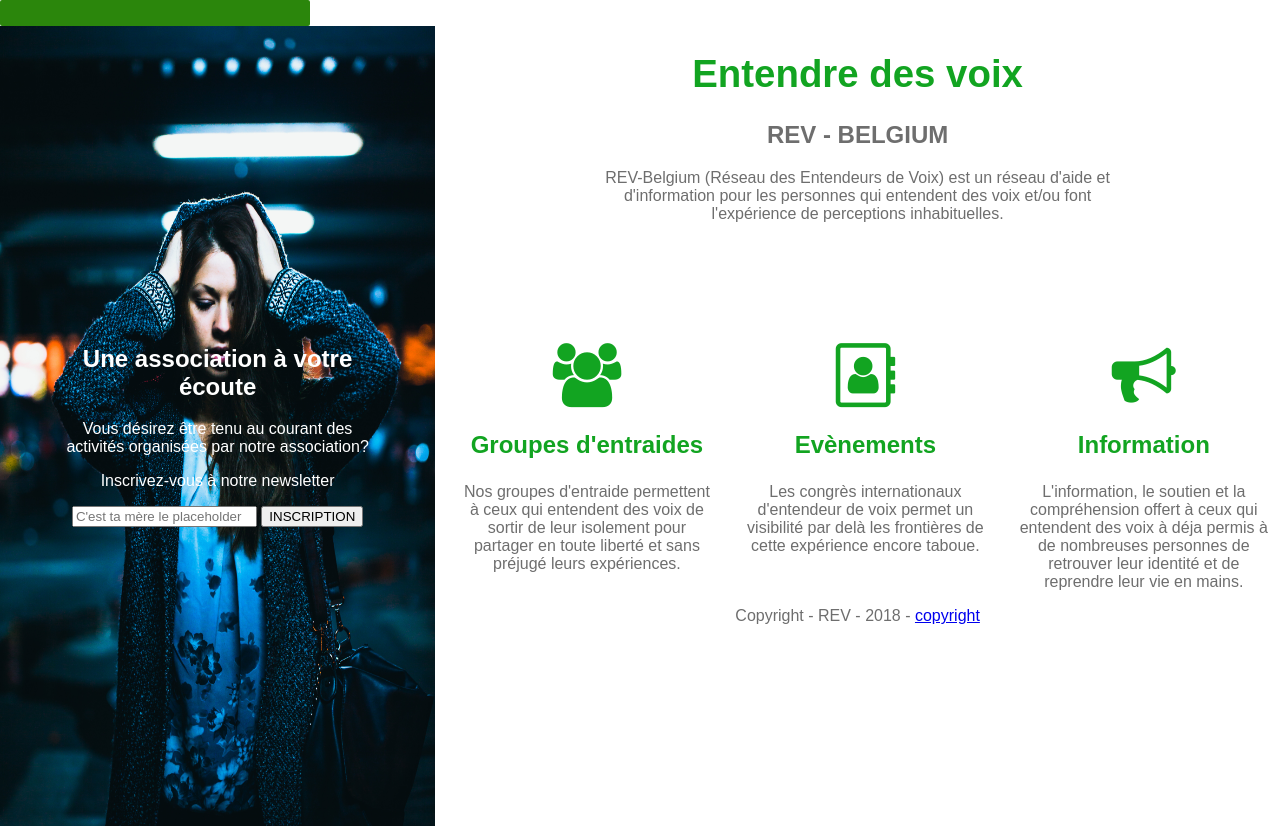
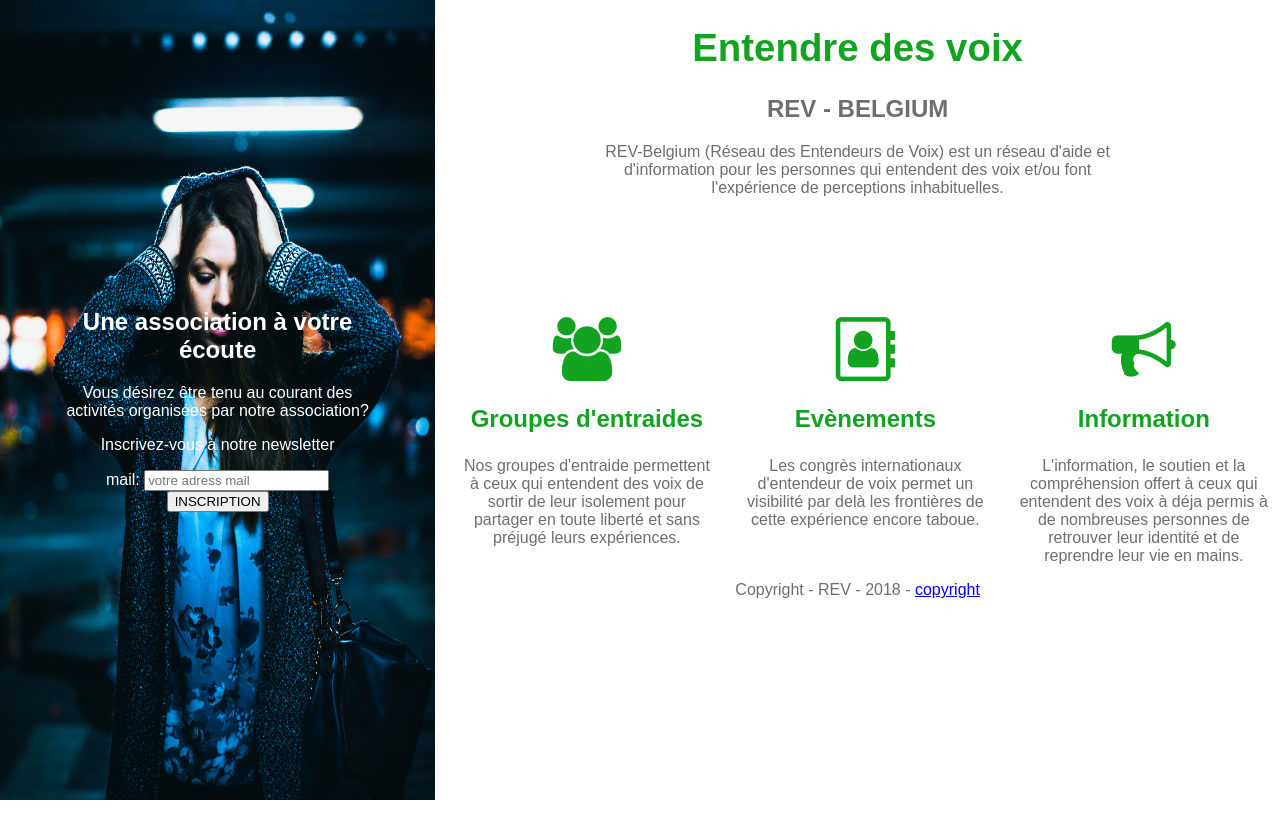
Before and after one commit to Ezaaii/filrouge-rev-belgium, a PHP site: page / in a window 1280 px wide. After the commit the page ends 800 px from the top, so only its background shows below. Run offline with PHP 8.4, Linux system fonts and the light colour scheme.

Commit message:
correction + analytics

```diff
--- a/Phase 2 - Design de la solution one-pager V2/onepage_v2/index.php
+++ b/Phase 2 - Design de la solution one-pager V2/onepage_v2/index.php
@@ -1,5 +1,5 @@
 <?php
-  require "./DB.php";
+require "DB.php";
 session_start();
 if (isset($_SESSION['message'])) {
     session_destroy();
@@ -16,15 +16,29 @@
     <title></title>
     <link rel="stylesheet" href="font-awesome-4.7.0/css/font-awesome.min.css">
     <link rel="stylesheet" href="style.css">
+    <title>Les entendeur</title>
+    <!-- Global site tag (gtag.js) - Google Analytics -->
+    <script async src="https://www.googletagmanager.com/gtag/js?id=UA-113111411-1"></script>
+    <script>
+      window.dataLayer = window.dataLayer || [];
+      function gtag(){dataLayer.push(arguments);}
+      gtag('js', new Date());
+
+      gtag('config', 'UA-113111411-1');
+    </script>
+
     <style media="screen">
         .messageDiv {
             background: #2b860c;
-        width:300px;
-        padding:5px;
+            width: 300px;
+            padding: 5px;
             border-radius: 2px;
+            z-index: 5;
+            display: none;
         }
-      .message{
-        font-family:Arial;
+
+        .message {
+            font-family: Arial;
             color: white;
             text-align: center;
         }
@@ -44,8 +58,9 @@
         <p>
             Inscrivez-vous à notre newsletter
         </p>
-        <form class="" action="index.html" method="post">
-          <input type="text" name="" value="" placeholder="C'est ta mère le placeholder">
+        <form class="" action="" method="post">
+            <label for="mail">mail:</label>
+            <input type="email" id="mail" name="email" value="" placeholder="votre adress mail">
             <input type="submit" name="" value="INSCRIPTION">
         </form>
     </div>
@@ -54,28 +69,32 @@
     <h1>Entendre des voix</h1>
     <h2>REV - BELGIUM</h2>
     <p class="sous-titre">
-        REV-Belgium (Réseau des Entendeurs de Voix) est un réseau d'aide et d'information pour les personnes qui entendent des voix et/ou font l'expérience de perceptions inhabituelles.
+        REV-Belgium (Réseau des Entendeurs de Voix) est un réseau d'aide et d'information pour les personnes qui
+        entendent des voix et/ou font l'expérience de perceptions inhabituelles.
     </p>
     <div class="blocks">
         <div class="block">
             <i class="fa i fa-users" aria-hidden="true"></i>
             <h3>Groupes d'entraides</h3>
             <p>
-            Nos groupes d'entraide permettent à ceux qui entendent des voix de sortir de leur isolement pour partager en toute liberté et sans préjugé leurs expériences.
+                Nos groupes d'entraide permettent à ceux qui entendent des voix de sortir de leur isolement pour
+                partager en toute liberté et sans préjugé leurs expériences.
             </p>
         </div>
         <div class="block">
-          <i class="i fa  fa-address-book-o"  aria-hidden="true"></i>
+            <i class="i fa  fa-address-book-o" aria-hidden="true"></i>
             <h3>Evènements</h3>
             <p>
-            Les congrès internationaux d'entendeur de voix permet un visibilité par delà les frontières de cette expérience encore taboue.
+                Les congrès internationaux d'entendeur de voix permet un visibilité par delà les frontières de cette
+                expérience encore taboue.
             </p>
         </div>
         <div class="block">
-          <i class="fa i fa-bullhorn"  aria-hidden="true"></i>
+            <i class="fa i fa-bullhorn" aria-hidden="true"></i>
             <h3>Information</h3>
             <p>
-            L'information, le soutien et la compréhension offert à ceux qui entendent des voix à déja permis à de nombreuses personnes de retrouver leur identité et de reprendre leur vie en mains.
+                L'information, le soutien et la compréhension offert à ceux qui entendent des voix à déja permis à de
+                nombreuses personnes de retrouver leur identité et de reprendre leur vie en mains.
             </p>
         </div>
     </div>
@@ -86,10 +105,12 @@
     let msg = document.querySelector(".messageDiv");
     msg.addEventListener("click", function () {
         msg.style.display = "none";
-    })
+    });
     setTimeout(() => {
         msg.style.display = "none";
-    }, 8000)
+    },
+    5000
+    )
 </script>
 </body>
 </html>
```
Lines whose indentation alone changed are shown as unchanged.
